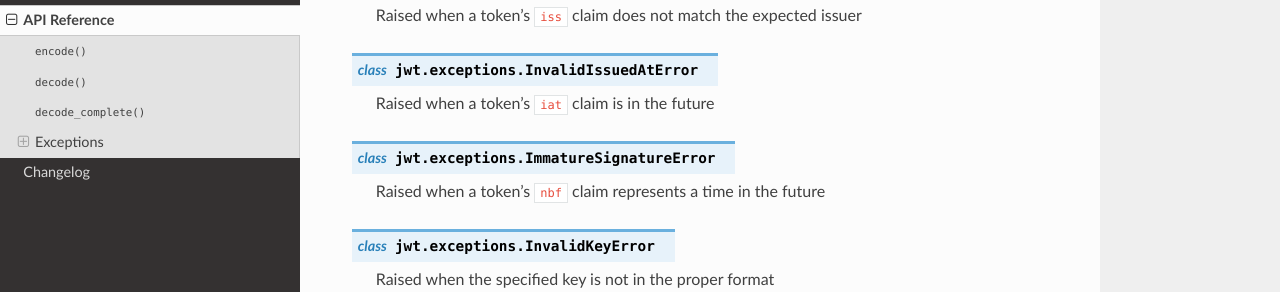
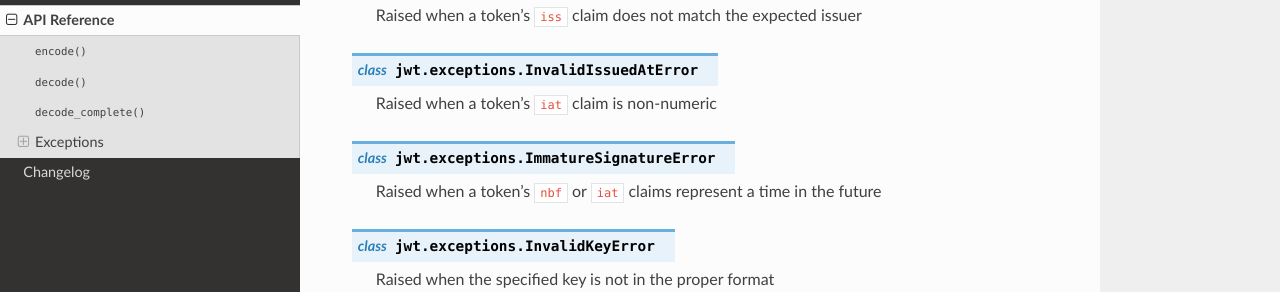
Before and after one commit to jpadilla/pyjwt, a Sphinx documentation site: the page built from docs/api.rst, in a window 1280 px wide and 900 px high, scrolled down 3397 px. Shown: the part 245-537 px from the top of the window. Built offline with Sphinx 7.4.7 and the Read the Docs theme 2.0.0, drawn with Linux system fonts in a browser that asks for light colours.

Commit message:
docs: Update `iat` exception docs (#974)

```diff
--- a/docs/api.rst
+++ b/docs/api.rst
@@ -159,11 +159,11 @@ Exceptions
 
 .. class:: InvalidIssuedAtError
 
-    Raised when a token's ``iat`` claim is in the future
+    Raised when a token's ``iat`` claim is non-numeric
 
 .. class:: ImmatureSignatureError
 
-    Raised when a token's ``nbf`` claim represents a time in the future
+    Raised when a token's ``nbf`` or ``iat`` claims represent a time in the future
 
 .. class:: InvalidKeyError
 
```
